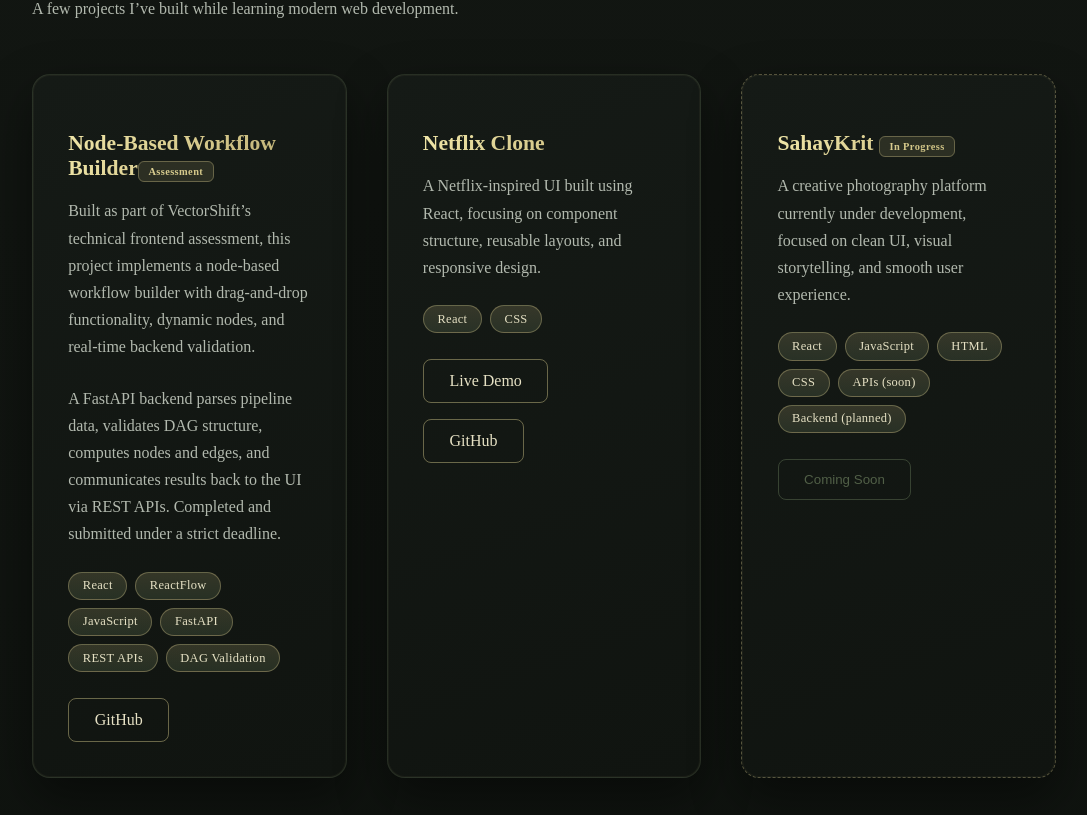
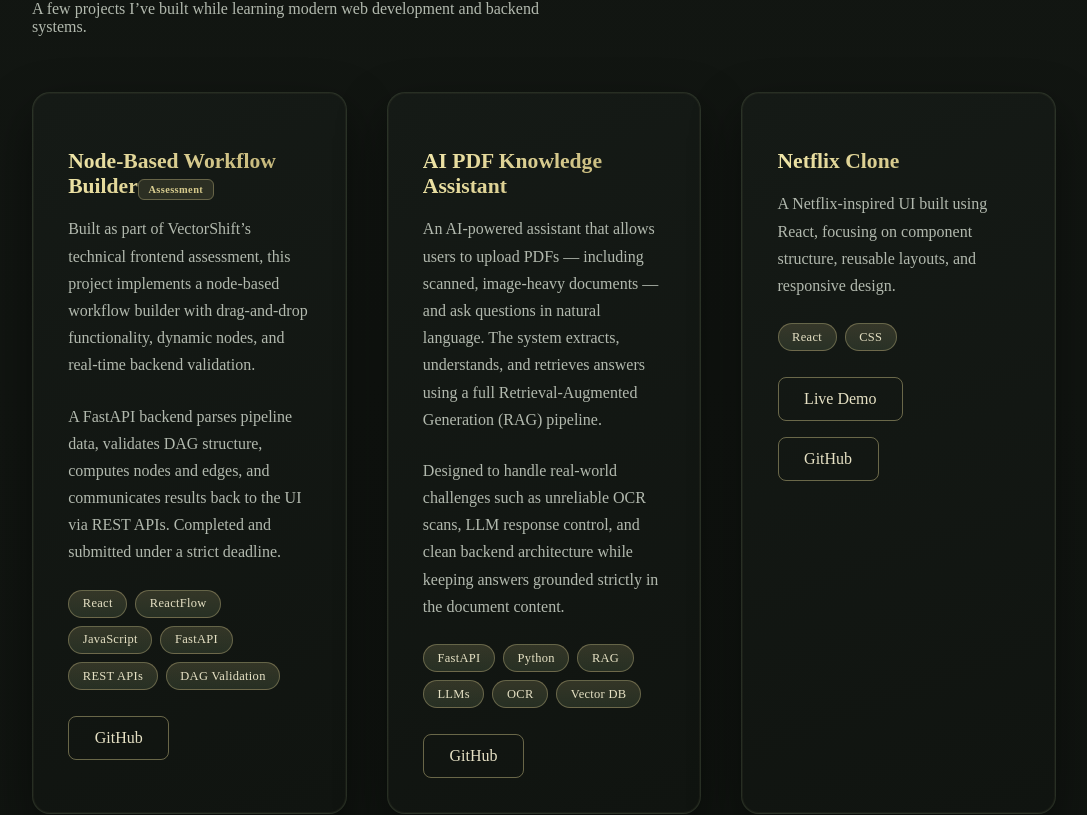
Before and after one commit to Manas-Sharma-210/portfolio-manas, a React (Vite) app: page / in a window 1280 px wide. Shown: the part 1730-2545 px from the top of the page, without its empty margins (96-1183 px from the left). Built offline with nearby package versions, Linux system fonts and the light colour scheme.

Commit message:
Add AI PDF Knowledge Assistant project to portfolio

```diff
--- a/src/components/Projects.jsx
+++ b/src/components/Projects.jsx
@@ -4,11 +4,15 @@
       <div className="projects-container">
         <h2 className="projects-title">Projects</h2>
         <p className="projects-subtitle">
-          A few projects I’ve built while learning modern web development.
+          A few projects I’ve built while learning modern web development and
+          backend systems.
         </p>
 
         <div className="projects-grid">
-                    {/* Project: VectorShift Assessment */}
+
+          {/* =============================
+              Project: VectorShift Assessment
+          ============================== */}
           <div className="project-card featured">
             <h3>
               Node-Based Workflow Builder
@@ -16,18 +20,17 @@
             </h3>
 
             <p>
-    Built as part of VectorShift’s technical frontend assessment, this project
-    implements a node-based workflow builder with drag-and-drop functionality,
-    dynamic nodes, and real-time backend validation.
+              Built as part of VectorShift’s technical frontend assessment, this
+              project implements a node-based workflow builder with drag-and-drop
+              functionality, dynamic nodes, and real-time backend validation.
             </p>
 
             <p>
-    A FastAPI backend parses pipeline data, validates DAG structure, computes
-    nodes and edges, and communicates results back to the UI via REST APIs.
-    Completed and submitted under a strict deadline.
+              A FastAPI backend parses pipeline data, validates DAG structure,
+              computes nodes and edges, and communicates results back to the UI
+              via REST APIs. Completed and submitted under a strict deadline.
             </p>
 
-  {/* TECH STACK */}
             <div className="project-tags">
               <span>React</span>
               <span>ReactFlow</span>
@@ -37,7 +40,6 @@
               <span>DAG Validation</span>
             </div>
 
-  {/* ACTIONS */}
             <div className="project-links">
               <a
                 className="btn primary"
@@ -49,21 +51,62 @@
               </a>
             </div>
           </div>
-          {/* Project 1 */}
+
+          {/* =============================
+              Project: AI Knowledge Assistant
+          ============================== */}
+          <div className="project-card">
+            <h3>AI PDF Knowledge Assistant</h3>
+
+            <p>
+              An AI-powered assistant that allows users to upload PDFs —
+              including scanned, image-heavy documents — and ask questions in
+              natural language. The system extracts, understands, and retrieves
+              answers using a full Retrieval-Augmented Generation (RAG) pipeline.
+            </p>
+
+            <p>
+              Designed to handle real-world challenges such as unreliable OCR
+              scans, LLM response control, and clean backend architecture while
+              keeping answers grounded strictly in the document content.
+            </p>
+
+            <div className="project-tags">
+              <span>FastAPI</span>
+              <span>Python</span>
+              <span>RAG</span>
+              <span>LLMs</span>
+              <span>OCR</span>
+              <span>Vector DB</span>
+            </div>
+
+            <div className="project-links">
+              <a
+                className="btn primary"
+                href="https://github.com/Manas-Sharma-210/ai-knowledge-assistant"
+                target="_blank"
+                rel="noreferrer"
+              >
+                GitHub
+              </a>
+            </div>
+          </div>
+
+          {/* =============================
+              Project: Netflix Clone
+          ============================== */}
           <div className="project-card">
             <h3>Netflix Clone</h3>
+
             <p>
               A Netflix-inspired UI built using React, focusing on component
               structure, reusable layouts, and responsive design.
             </p>
 
-  {/* TECH STACK */}
             <div className="project-tags">
               <span>React</span>
               <span>CSS</span>
             </div>
-
-  {/* ACTIONS */}
 
             <div className="project-links">
               <a
@@ -74,22 +117,29 @@
               >
                 Live Demo
               </a>
-    <a className="btn secondary" href="https://github.com/Manas-Sharma-210/NETFLIX-CLONE" target="_blank"  rel="noreferrer">
+              <a
+                className="btn secondary"
+                href="https://github.com/Manas-Sharma-210/NETFLIX-CLONE"
+                target="_blank"
+                rel="noreferrer"
+              >
                 GitHub
               </a>
             </div>
           </div>
 
-
-          {/* Project 2 */}
+          {/* =============================
+              Project: SahayKrit
+          ============================== */}
           <div className="project-card in-progress">
             <h3>
               SahayKrit <span className="badge">In Progress</span>
             </h3>
+
             <p>
               A creative photography platform currently under development,
-              focused on clean UI, visual storytelling, and smooth user
-              experience.
+              focused on clean UI, visual storytelling, and a calm, minimal
+              browsing experience.
             </p>
 
             <div className="project-tags">
@@ -101,14 +151,12 @@
               <span className="muted">Backend (planned)</span>
             </div>
 
-
             <div className="project-links">
               <button className="btn disabled">Coming Soon</button>
             </div>
           </div>
+
         </div>
-
-
 
         <p className="projects-footer">
           More projects coming as I continue learning backend development and
```
Lines whose indentation alone changed are shown as unchanged.
